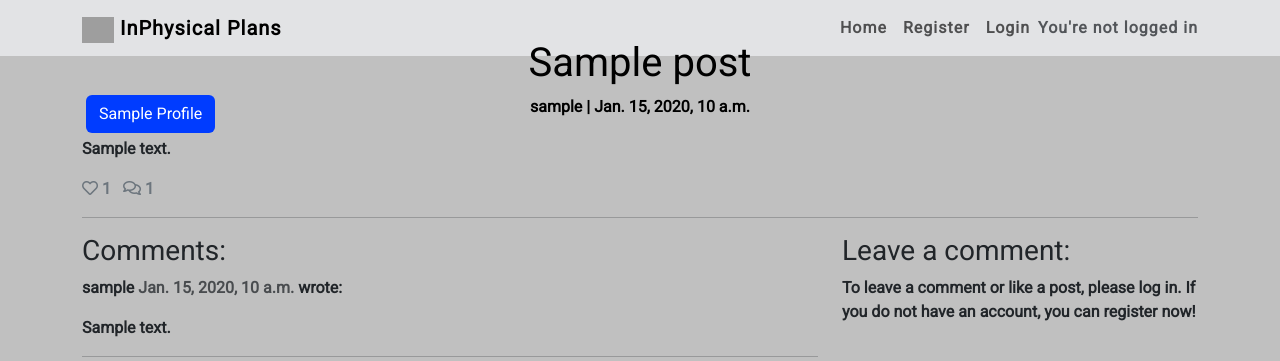
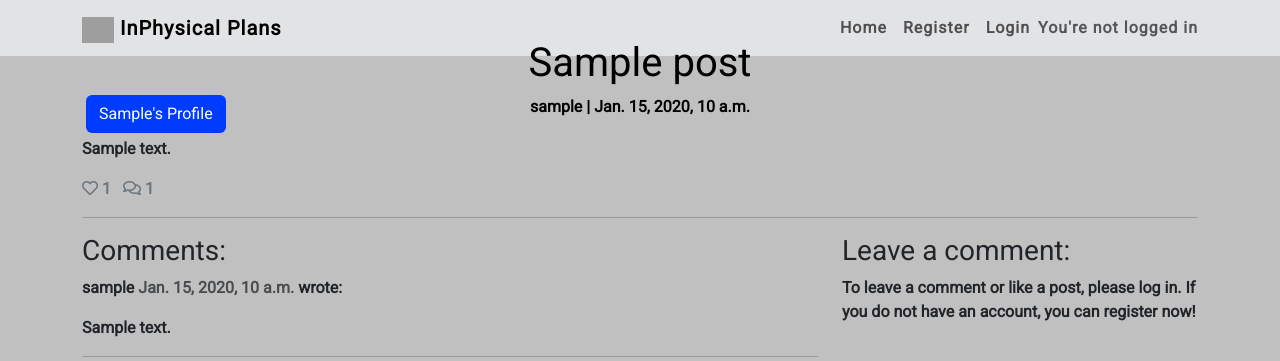
Before and after one commit to danieljcave/inphysical-plans, a Django app: a page that uses templates/blog_post.html in a window 1280 px wide. Shown: the top 361 px of the page. Run offline with Django 3.2, Linux system fonts and the light colour scheme; tables that the repository leaves empty hold one stand-in row (values such as "Sample post"); some libraries are stand-ins or nearby versions; grey boxes are pictures that could not be loaded.

Commit message:
update profile views.py and add punctuation for displaying authors profile name

```diff
--- a/about/views.py
+++ b/about/views.py
@@ -8,7 +8,6 @@ class ShowProfilePageView(generic.DetailView):
     template_name = 'profile.html'
 
     def get_context_data(self, *args, **kwargs):
-        users = Profile.objects.all()
         context = super(ShowProfilePageView,
                         self).get_context_data(*args, **kwargs)
 
--- a/templates/blog_post.html
+++ b/templates/blog_post.html
@@ -25,7 +25,7 @@
             <a href="{% url 'update_post' post.slug %}" class="btn btn-signup m-1">
                 <i class="fas fa-pen"></i>
                 Update this post</a>
-                <!-- Button to display delete confirmation modal -->
+            <!-- Button to display delete confirmation modal -->
             <button type="button" class="btn btn-del m-1" data-toggle="modal" data-target="#postModal">
                 <i class="fas fa-trash"></i> Delete this post
             </button>
@@ -38,7 +38,8 @@
     <div class="row">
         <div class="col card">
             <div class="card-body">
-                <a href="{% url 'show_profile_page' post.author.profile.id %}" class="btn btn-signup m-1">{{ post.author | title }} Profile</a>
+                <a href="{% url 'show_profile_page' post.author.profile.id %}" class="btn btn-signup m-1">
+                    {{ post.author | title }}'s Profile</a>
                 <p class="card-text">{{ post.content | safe }}</p>
                 <div class="row">
                     <strong>
```
